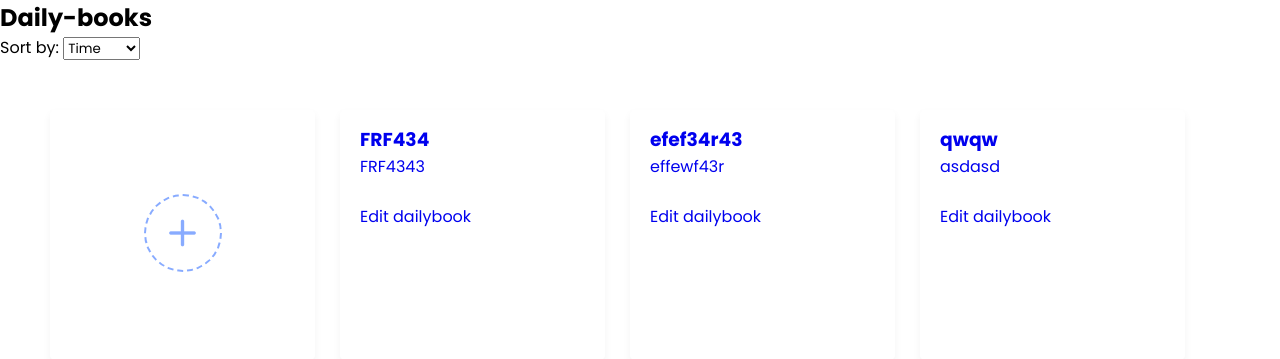
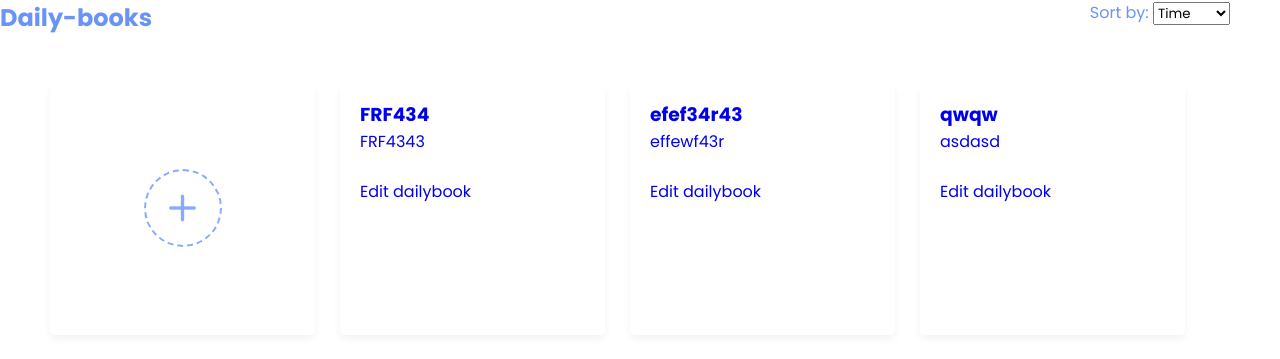
Before and after one commit to artem-andreyev/DailyMate-project, a Django app: page /teo/daily-book/ in a window 1280 px wide. Shown: the part 133-492 px from the top of the page. Run offline with Django 4.2, Linux system fonts and the light colour scheme; a user stored in the database is signed in; data comes from the database, SQL or seed files in the repository; both versions use the stored data as it was after the commit.

Commit message:
Working on a 'Daily-books' and 'Sort by' text in Daily book section (work in progress)

```diff
--- a/DailyMate_project/dailybook/static/css/note_list.css
+++ b/DailyMate_project/dailybook/static/css/note_list.css
@@ -228,7 +228,6 @@ form button{
   border-radius: 4px;
   background: #6A93F8;
 }
-
 @media (max-width: 660px){
   .wrapper{
     margin: 15px;
@@ -242,3 +241,16 @@ form button{
     font-size: 17px;
   }
 }
+.header-container {
+  display: flex;
+  justify-content: space-between;
+}
+
+.blue-header {
+  color: #6A93F8;
+  margin-right: 50px;
+}
+
+.blue-header h2, .blue-header form {
+  display: inline;
+}
--- a/DailyMate_project/dailybook/templates/main/dailybook_form.html
+++ b/DailyMate_project/dailybook/templates/main/dailybook_form.html
@@ -40,7 +40,6 @@
             <label for="id_date_edit">Date Edit</label>
             <input type="date" id="id_date_edit" name="date_edit" value="{{ form.date_edit.value }}">
         </div>
-
           <button type="submit">Save Entry</button>
         </form>
       </div>
--- a/DailyMate_project/dailybook/templates/main/dailybook_list.html
+++ b/DailyMate_project/dailybook/templates/main/dailybook_list.html
@@ -11,7 +11,11 @@
 
 {% block content %}
 
+<div class="header-container">
+  <div class="blue-header">
     <h2>Daily-books</h2>
+  </div>
+  <div class="blue-header">
     <form id="sortForm" method="get">
       <label for="sort_by">Sort by:</label>
       <select name="sort_by" id="sort_by">
@@ -20,6 +24,8 @@
         <option value="emotion">Emotion</option>
       </select>
     </form>
+  </div>
+</div>
 
   <div class="wrapper">
     <li class="add-box">
--- a/DailyMate_project/dailybook/templates/main/note_form.html
+++ b/DailyMate_project/dailybook/templates/main/note_form.html
@@ -17,7 +17,6 @@
       </li>
     {% endfor %}
   </ul>
-
   <div class="popup-box">
     <div class="popup">
       <div class="content">
@@ -27,11 +26,9 @@
         </header>
         <form method="post">
           {% csrf_token %}
-
           <div class="row title">
             <label for="id_title">Title</label>
             <input type="text" id="id_title" name="title" spellcheck="false" value="{{ form.instance.title }}" maxlength="100">
-
           </div>
           <div class="row description">
             <label for="id_content">Description</label>
```
Also changed, not shown: DailyMate_project/db.sqlite3. Lines whose indentation alone changed are shown as unchanged.
